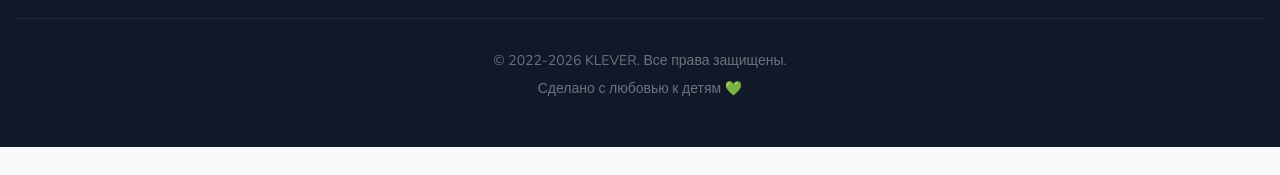
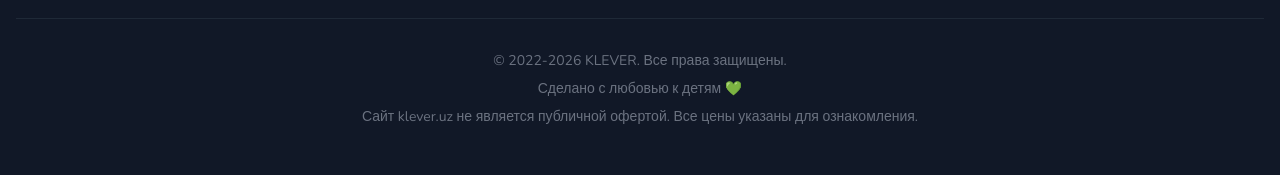
Before and after one commit to akakiy1880/klever.uz, a plain HTML site: page index.html in a window 1280 px wide. Shown: the part 4271-4446 px from the top of the page. Before the commit the page ends 4418 px from the top, so only its background shows below. Drawn offline with nearby package versions, Linux system fonts and the light colour scheme.

Commit message:
price on site not a public offer

```diff
--- a/index.html
+++ b/index.html
@@ -482,6 +482,7 @@
             <div class="border-t border-gray-800 mt-10 pt-8 text-center text-gray-500 text-sm">
                 <p>&copy; 2022-2026 KLEVER. Все права защищены.</p>
                 <p class="mt-2">Сделано с любовью к детям 💚</p>
+                <p class="mt-2">Сайт klever.uz не является публичной офертой. Все цены указаны для ознакомления.</p>
             </div>
         </div>
     </footer>
```
